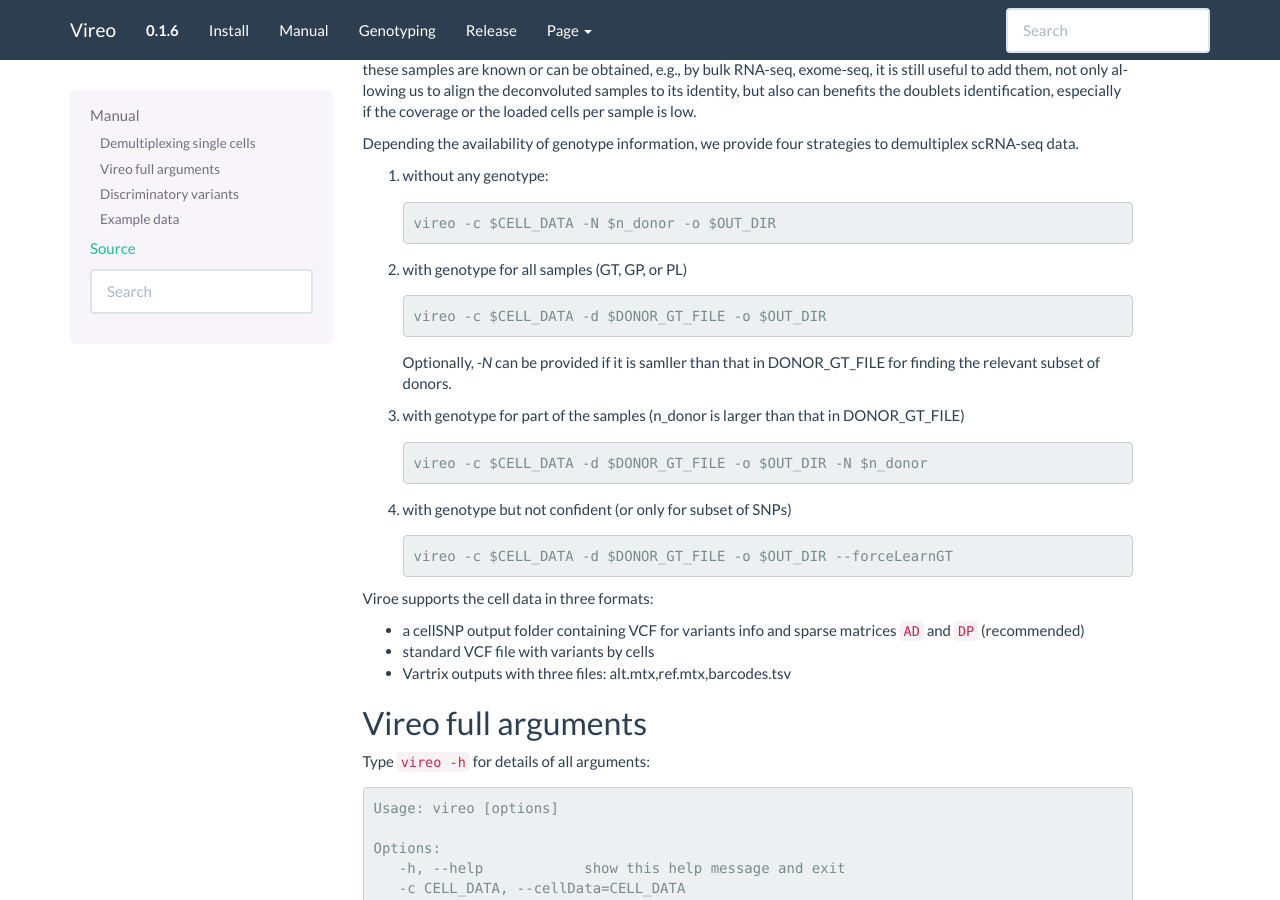
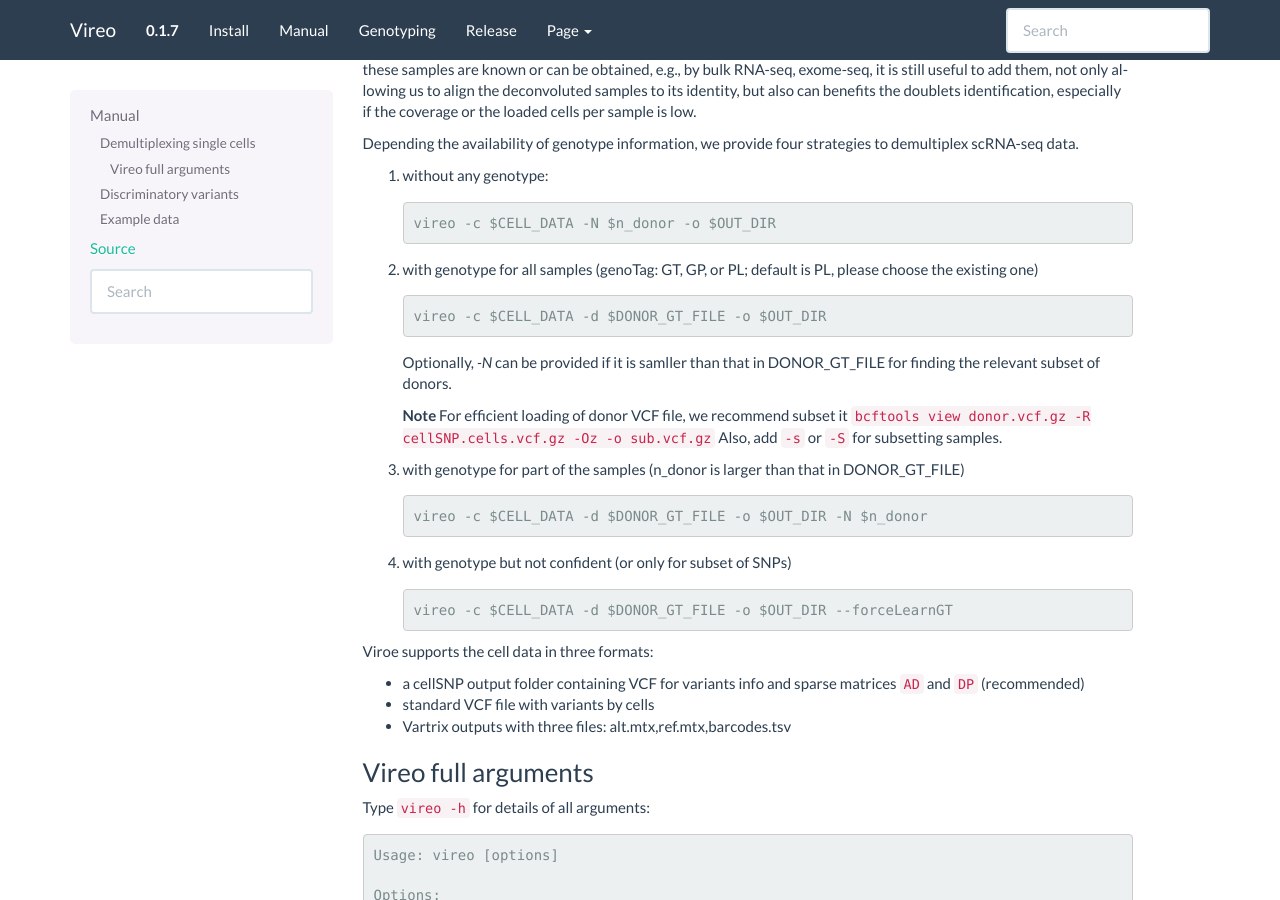
Before and after one commit to single-cell-genetics/vireo, a Sphinx documentation site: the page built from doc/manual.rst, in a window 1280 px wide and 900 px high, scrolled down 303 px. Built offline with Sphinx 7.4.7, drawn with Linux system fonts in a browser that asks for light colours; formulas are drawn with MathJax 3.

Commit message:
v0.1.7: support donor VCF with different formats for variants

```diff
--- a/doc/manual.rst
+++ b/doc/manual.rst
@@ -32,7 +32,8 @@ to demultiplex scRNA-seq data.
 
       vireo -c $CELL_DATA -N $n_donor -o $OUT_DIR
 
-2) with genotype for all samples (GT, GP, or PL)
+2) with genotype for all samples (genoTag: GT, GP, or PL; default is PL, please
+   choose the existing one)
 
    ::
 
@@ -40,6 +41,10 @@ to demultiplex scRNA-seq data.
 
    Optionally, `-N` can be provided if it is samller than that in DONOR_GT_FILE
    for finding the relevant subset of donors.
+
+   **Note** For efficient loading of donor VCF file, we recommend subset it
+   ``bcftools view donor.vcf.gz -R cellSNP.cells.vcf.gz -Oz -o sub.vcf.gz``
+   Also, add ``-s`` or ``-S`` for subsetting samples.
 
 3) with genotype for part of the samples (n_donor is larger than that in
    DONOR_GT_FILE)
@@ -63,7 +68,7 @@ Viroe supports the cell data in three formats:
 
 
 Vireo full arguments
-====================
+--------------------
 
 Type ``vireo -h`` for details of all arguments:
 
--- a/doc/release.rst
+++ b/doc/release.rst
@@ -1,6 +1,10 @@
 =======
 History
 =======
+
+Release v0.1.7 (05/10/2019)
+===========================
+* Support donor genotype vcf file with different FORMAT for different variants
 
 Release v0.1.6 (05/10/2019)
 ===========================
--- a/vireoSNP/version.py
+++ b/vireoSNP/version.py
@@ -1 +1 @@
-__version__ = "0.1.6"
+__version__ = "0.1.7"
```
Also changed, not shown: 2 other files.
